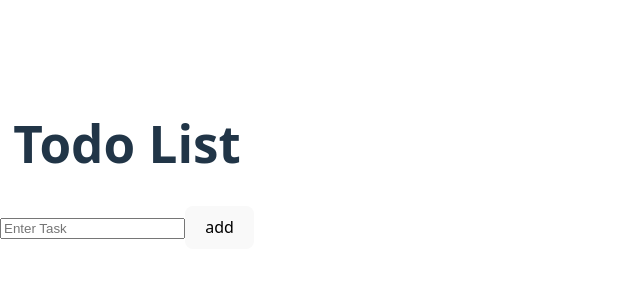
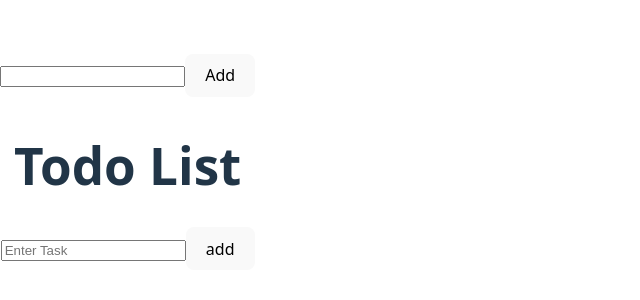
Before and after one commit to Umashankar12345/react, a React (Vite) app in the folder ReactEvent/: page / in a window 1280 px wide. Shown: the part 230-530 px from the top of the page, without its empty margins (0-640 px from the left). Built offline with nearby package versions, Linux system fonts and the light colour scheme.

Commit message:
my message

```diff
--- /dev/null
+++ b/ReactEvent/src/components/TodoApp.jsx
@@ -0,0 +1,24 @@
+import  React , {useState} from 'react';
+
+function TodoApp() {
+
+    const[todo , setTodo] = useState([]);
+    const[input , setInput] = useState([]);
+
+    const handleInputChange = (e) => {
+        setTodo([...todo , input]);
+        // setTodo([...todo , e.target.value]);
+        // setTodo(e.target.value);
+        // setInput("");
+
+    };
+
+  return (
+    <div>
+      <input value = {input} onChange = {(e) =>setInput(e.target.value)} />
+      <button onClick = {handleInputChange}>Add</button>
+    </div>
+  )
+}
+
+export default TodoApp
--- a/ReactEvent/src/main.jsx
+++ b/ReactEvent/src/main.jsx
@@ -11,6 +11,7 @@ import Todolist from './components/Todolist'
 // import Fivequestion from './components/Fivequestion'
 // import Sixquestion from './components/Sixquestion'
 // import Eightquestion from './components/Eightquestion'
+import TodoApp from './components/TodoApp'
 // import Sevenquestion from './components/Sevenquestion'
  createRoot(document.getElementById('root')).render(
   <StrictMode>
@@ -27,6 +28,8 @@ import Todolist from './components/Todolist'
    {/* <Sevenquestion/> */}
    {/* <App/> */}
     {/* <Toggle/> */}
+    <TodoApp/>
+
     <Todolist/>
   </StrictMode>
 )
```
